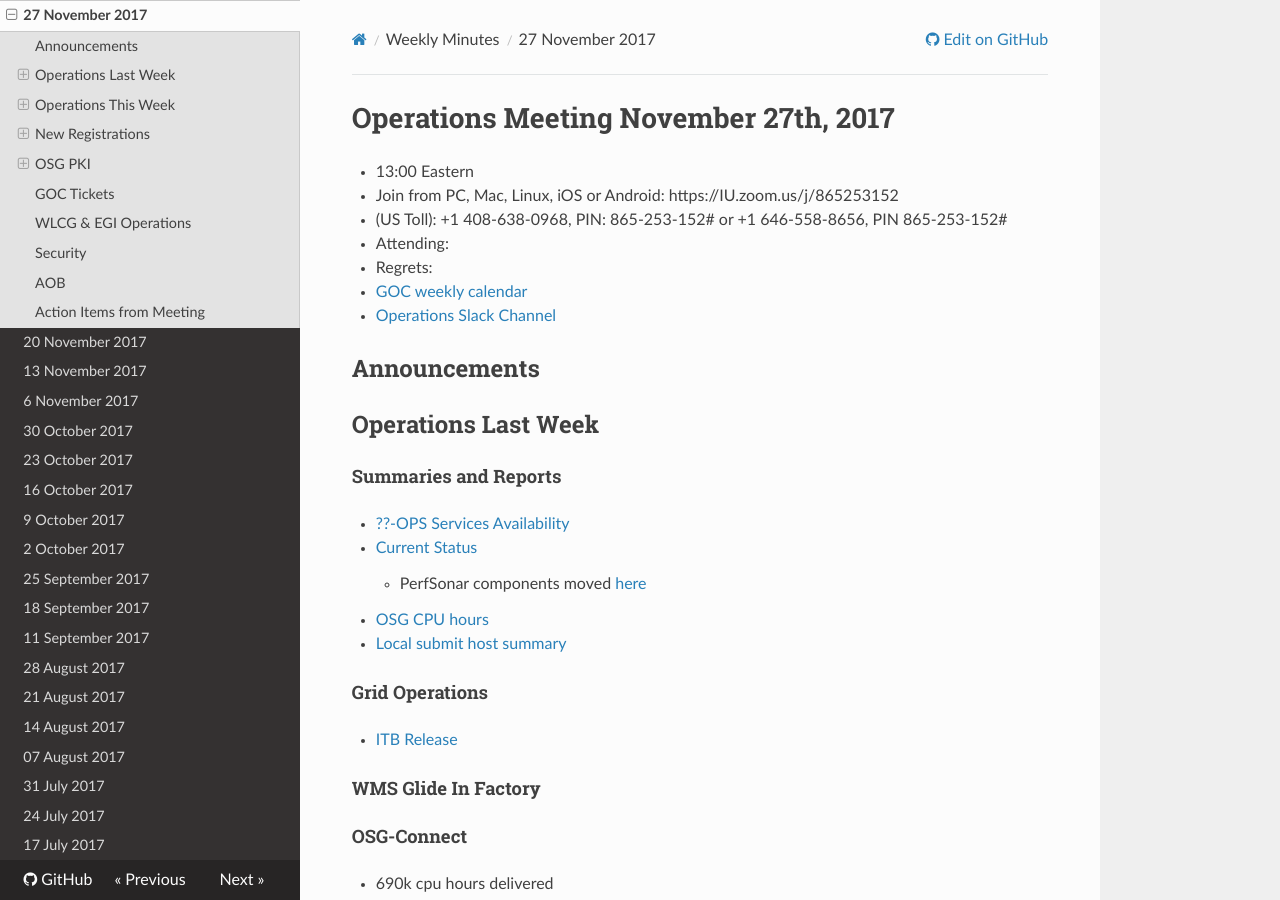
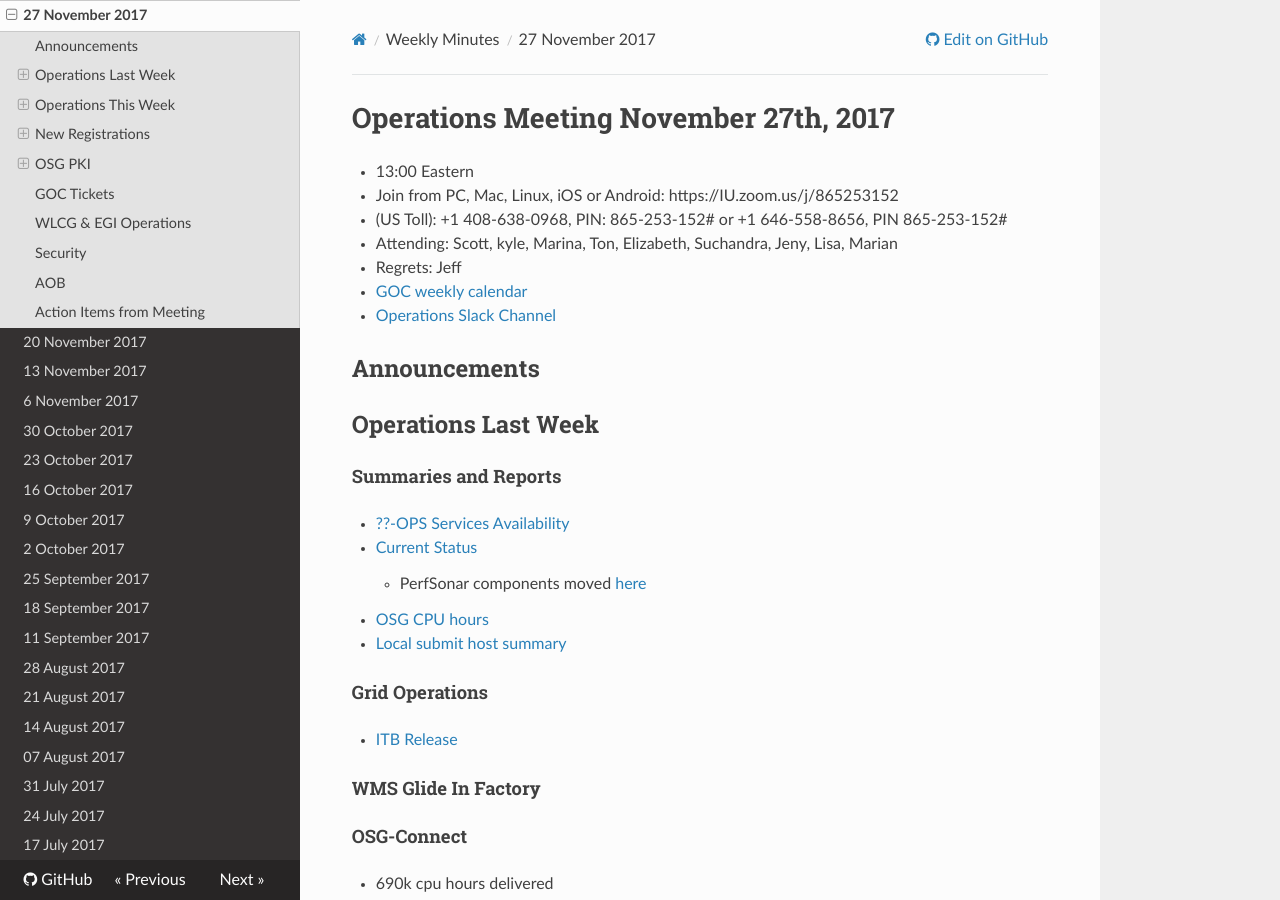
Before and after one commit to osg-htc/operations, an MkDocs documentation site: the page built from docs/WeeklyMinutes/27Nov2017.md, in a window 1280 px wide and 900 px high. Built offline with MkDocs 1.6.1, drawn with Linux system fonts in a browser that asks for light colours; nearby versions of some CDN libraries; old or Windows-style settings are respelled for this version of MkDocs.

Commit message:
Update 27Nov2017.md

```diff
--- a/docs/WeeklyMinutes/27Nov2017.md
+++ b/docs/WeeklyMinutes/27Nov2017.md
@@ -2,8 +2,8 @@
    * 13:00 Eastern
    * Join from PC, Mac, Linux, iOS or Android: https://IU.zoom.us/j/865253152
    * (US Toll): +1 408-638-0968, PIN: 865-253-152# or +1 646-558-8656, PIN 865-253-152#
-   * Attending:
-   * Regrets:
+   * Attending: Scott, kyle, Marina, Ton, Elizabeth, Suchandra, Jeny, Lisa, Marian
+   * Regrets: Jeff
    * [GOC weekly calendar](http://www.google.com/calendar/embed?src=c1htpcfoe6btrtc7n3uddg8mvs%40group.calendar.google.com&ctz=America/New_York)
    * [Operations Slack Channel](https://opensciencegrid.slack.com/messages/C5GAYBGA0/)
 
```
